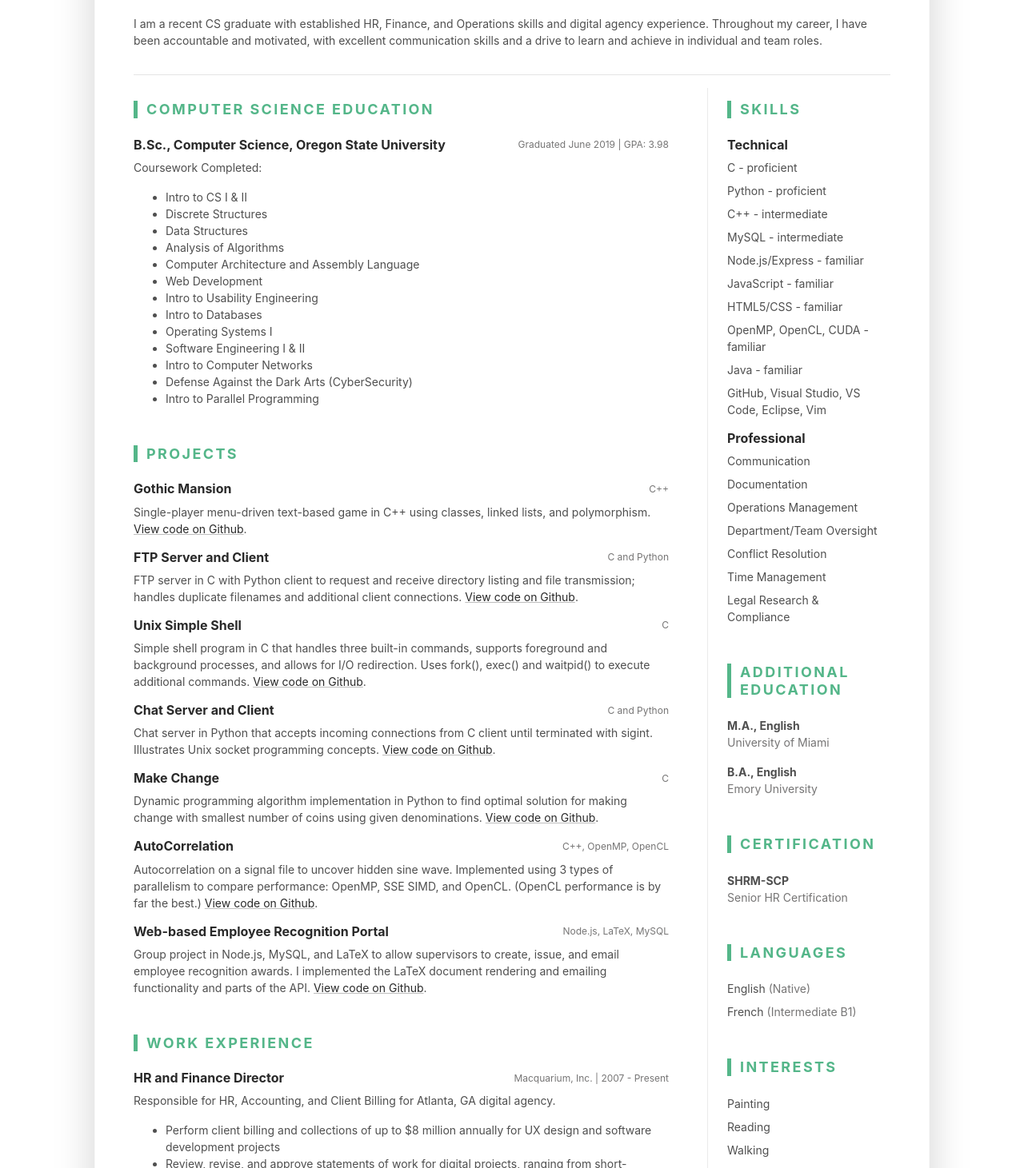
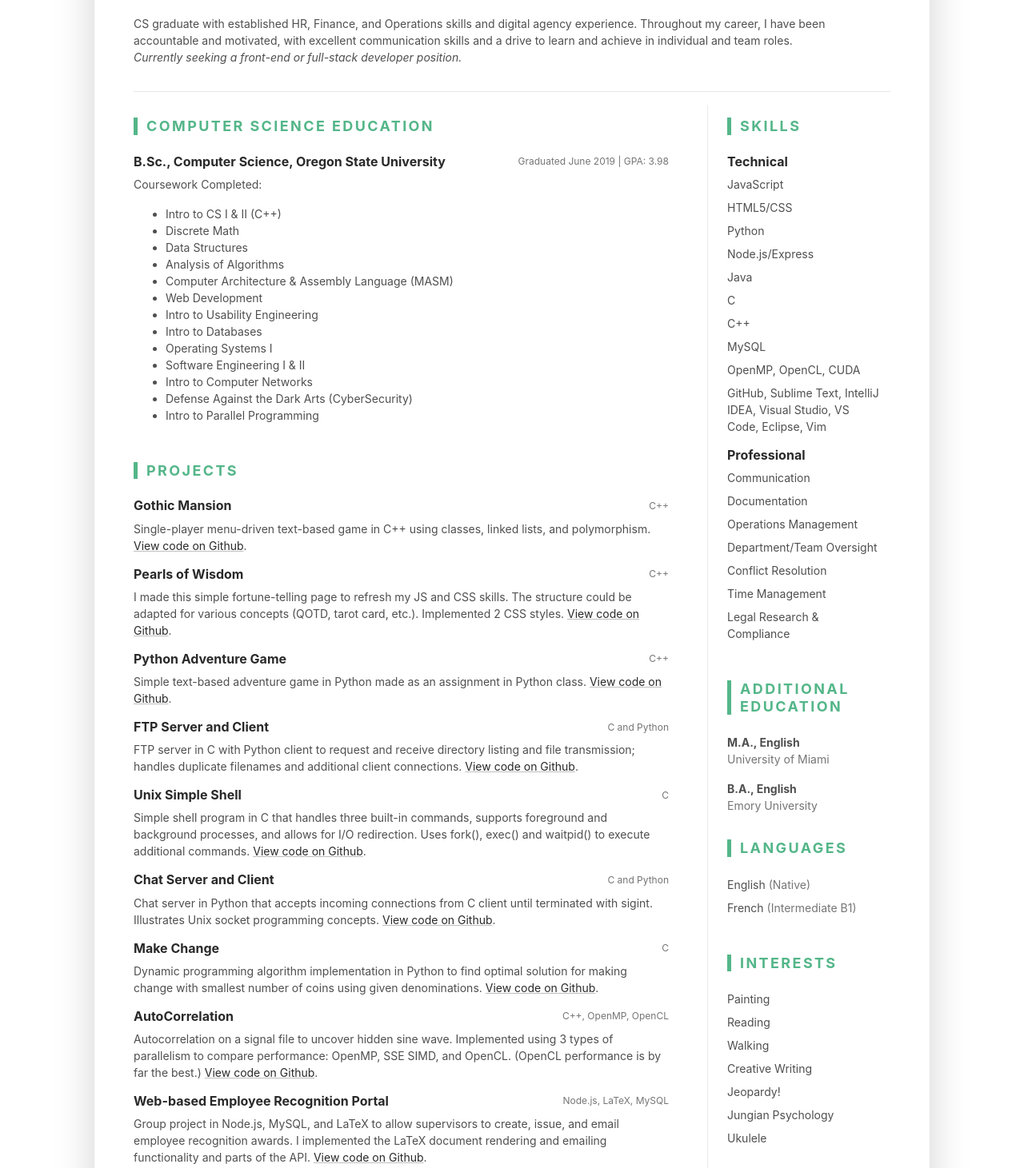
Before and after one commit to mcclungc/mcclungc.github.io, a plain HTML site: page index.html in a window 1280 px wide. Shown: the part 223-1684 px from the top of the page at 80% size. Drawn offline with Linux system fonts and the light colour scheme.

Commit message:
update July 2022

```diff
--- a/index.html
+++ b/index.html
@@ -30,7 +30,7 @@
 					<div class="row align-items-center">
 						<div class="resume-title col-12 col-md-6 col-lg-8 col-xl-9">
 							<h2 class="resume-name mb-0 text-uppercase">Connie McClung</h2>
-							<div class="resume-tagline mb-3 mb-md-0">Software Engineer</div>
+							<div class="resume-tagline mb-3 mb-md-0">Software Developer</div>
 						</div><!--//resume-title-->
 						<div class="resume-contact col-12 col-md-6 col-lg-4 col-xl-3">
 							<ul class="list-unstyled mb-0">
@@ -48,7 +48,7 @@
 					<div class="media flex-column flex-md-row align-items-center"><!--
 						<img class="resume-profile-image mb-3 mb-md-0 mr-md-5 ml-md-0 rounded mx-auto" src="assets/images/resume-profile.png" alt="image">-->
 						<div class="media-body text-left">
-							<p class="mb-0">I am a recent CS graduate with established HR, Finance, and Operations skills and digital agency experience. Throughout my career, I have been accountable and motivated, with excellent communication skills and a drive to learn and achieve in individual and team roles.  </p>
+							<p class="mb-0">CS graduate with established HR, Finance, and Operations skills and digital agency experience. Throughout my career, I have been accountable and motivated, with excellent communication skills and a drive to learn and achieve in individual and team roles. <br> <em>Currently seeking a front-end or full-stack developer position.</em> </p>
 						</div><!--//media-body-->
 					</div>
 				</div><!--//resume-intro-->
@@ -68,11 +68,11 @@
 										<p>Coursework Completed:
 										</p>
 										<ul class="resume-list">
-											<li>Intro to CS I & II</li>
-											<li>Discrete Structures</li>
+											<li>Intro to CS I & II (C++)</li>
+											<li>Discrete Math</li>
 											<li>Data Structures</li>
 											<li>Analysis of Algorithms</li>
-											<li>Computer Architecture and Assembly Language</li>
+											<li>Computer Architecture & Assembly Language (MASM)</li>
 											<li>Web Development</li>
 											<li>Intro to Usability Engineering</li>
 											<li>Intro to Databases</li>
@@ -89,26 +89,48 @@
 
 							<section class="project-section py-3">
 								<h3 class="text-uppercase resume-section-heading mb-4">Projects</h3>
+
+								<!--//item-->
 								<div class="item mb-3">
 									<div class="item-heading row align-items-center mb-2">
 										<h4 class="item-title col-12 col-md-6 col-lg-8 mb-2 mb-md-0">Gothic Mansion</h4>
 										<div class="item-meta col-12 col-md-6 col-lg-4 text-muted text-left text-md-right">C++</div>
-
 									</div>
 									<div class="item-content">
 										<p>Single-player menu-driven text-based game in C++ using classes, linked lists, and polymorphism. <a href="https://github.com/mcclungc/GothicMansion" class="theme-link">View code on Github</a>. </p>
 									</div>
-								</div><!--//item-->
+								</div>
+								<!--//item-->
+								<div class="item mb-3">
+									<div class="item-heading row align-items-center mb-2">
+										<h4 class="item-title col-12 col-md-6 col-lg-8 mb-2 mb-md-0">Pearls of Wisdom</h4>
+										<div class="item-meta col-12 col-md-6 col-lg-4 text-muted text-left text-md-right">C++</div>
+									</div>
+									<div class="item-content">
+										<p>I made this simple fortune-telling page to refresh my JS and CSS skills. The structure could be adapted for various concepts (QOTD, tarot card, etc.). Implemented 2 CSS styles. <a href="https://github.com/mcclungc/pearlsOfWisdom" class="theme-link">View code on Github</a>. </p>
+									</div>
+								</div>
+									<!--//item-->
+								<div class="item mb-3">
+									<div class="item-heading row align-items-center mb-2">
+										<h4 class="item-title col-12 col-md-6 col-lg-8 mb-2 mb-md-0">Python Adventure Game</h4>
+										<div class="item-meta col-12 col-md-6 col-lg-4 text-muted text-left text-md-right">C++</div>
+									</div>
+									<div class="item-content">
+										<p>Simple text-based adventure game in Python made as an assignment in Python class. <a href="https://github.com/mcclungc/adventure.git" class="theme-link">View code on Github</a>. </p>
+									</div>
+								</div>
+								<!--//item-->
 								<div class="item">
 									<div class="item-heading row align-items-center mb-2">
 										<h4 class="item-title col-12 col-md-6 col-lg-8 mb-2 mb-md-0">FTP Server and Client</h4>
 										<div class="item-meta col-12 col-md-6 col-lg-4 text-muted text-left text-md-right">C and Python</div>
-
 									</div>
 									<div class="item-content">
 										<p>FTP server in C with Python client to request and receive directory listing and file transmission; handles duplicate filenames and additional client connections. <a href="https://github.com/mcclungc/FTPServer" class="theme-link">View code on Github</a>. </p>
 									</div>
-								</div><!--//item-->
+								</div>
+								<!--//item-->
 								<div class="item">
 									<div class="item-heading row align-items-center mb-2">
 										<h4 class="item-title col-12 col-md-6 col-lg-8 mb-2 mb-md-0">Unix Simple Shell</h4>
@@ -160,7 +182,7 @@
 											<div class="item mb-3">
 												<div class="item-heading row align-items-center mb-2">
 													<h4 class="item-title col-12 col-md-6 col-lg-8 mb-2 mb-md-0">HR and Finance Director</h4>
-													<div class="item-meta col-12 col-md-6 col-lg-4 text-muted text-left text-md-right">Macquarium, Inc. | 2007 - Present</div>
+													<div class="item-meta col-12 col-md-6 col-lg-4 text-muted text-left text-md-right">Macquarium | 2007 - present</div>
 
 												</div>
 												<div class="item-content">
@@ -169,7 +191,10 @@
 													<ul class="resume-list">
 														<li>Perform client billing and collections of up to $8 million annually for UX design and software development projects</li>
 														<li>Review, revise, and approve statements of work for digital projects, ranging from short-duration discovery engagements to multi-year full-SDLC projects with budgets exceeding $2 million</li>
-														<li>Consult as HR business partner to front-line managers and executive management on employment law and HR best practices related to permanent and contingent workforce onboarding, offboarding, and performance management</li>
+														<li>Manage staffing for approximately 15 delivery projects</li>
+														<li>Contribute as copywriter on client-facing projects</li>
+														<li>After May 2022 acquisition by Synoptek, LLC: take the lead on project data import, support centralized billing transition, and provide project mangagement support
+
 													</ul>
 												</div>
 											</div><!--//item-->
@@ -181,16 +206,16 @@
 								<div class="item">
 									<h4 class="item-title">Technical</h4>
 									<ul class="list-unstyled resume-skills-list">
-										<li class="mb-2">C - proficient</li>
-										<li class="mb-2">Python - proficient</li>
-										<li class="mb-2">C++ - intermediate</li>
-										<li class="mb-2">MySQL - intermediate</li>
-										<li class="mb-2">Node.js/Express - familiar</li>
-										<li class="mb-2">JavaScript - familiar</li>
-										<li class="mb-2">HTML5/CSS - familiar</li>
-										<li class="mb-2">OpenMP, OpenCL, CUDA - familiar</li>
-										<li class="mb-2">Java - familiar</li>
-										<li class="mb-2">GitHub, Visual Studio, VS Code, Eclipse, Vim</li>
+										<li class="mb-2">JavaScript</li>
+										<li class="mb-2">HTML5/CSS</li>
+										<li class="mb-2">Python</li>
+										<li class="mb-2">Node.js/Express</li>
+										<li class="mb-2">Java</li>
+										<li class="mb-2">C</li>
+										<li class="mb-2">C++</li>
+										<li class="mb-2">MySQL</li>
+										<li class="mb-2">OpenMP, OpenCL, CUDA</li>
+										<li class="mb-2">GitHub, Sublime Text, IntelliJ IDEA, Visual Studio, VS Code, Eclipse, Vim</li>
 										</ul>
 									</div><!--//item-->
 									<div class="item">
@@ -205,7 +230,7 @@
 											<li class="mb-2">Legal Research & Compliance</li>
 											</ul>
 										</div><!--//item-->
-									</section><!--//skills-section-->
+									</section><!--//education-section-->
 									<section class="education-section py-3">
 										<h3 class="text-uppercase resume-section-heading mb-4">Additional Education</h3>
 										<ul class="list-unstyled resume-education-list">
@@ -218,23 +243,14 @@
 												<div class="resume-degree-org text-muted">Emory University</div>
 											</li>
 										</ul>
-									</section><!--//education-section-->
-									<section class="education-section py-3">
-										<h3 class="text-uppercase resume-section-heading mb-4">Certification</h3>
-										<ul class="list-unstyled resume-awards-list">
-											<li class="mb-3">
-												<div class="font-weight-bold">SHRM-SCP</div>
-												<div class="text-muted">Senior HR Certification</div>
-											</li>
-										</ul>
-									</section><!--//education-section-->
+									<!--//skills-section-->
 									<section class="skills-section py-3">
 										<h3 class="text-uppercase resume-section-heading mb-4">Languages</h3>
 										<ul class="list-unstyled resume-lang-list">
 											<li class="mb-2">English <span class="text-muted">(Native)</span></li>
 											<li>French <span class="text-muted">(Intermediate B1)</span></li>
 										</ul>
-									</section><!--//certificates-section-->
+									</section><!--//interests-section-->
 									<section class="skills-section py-3">
 										<h3 class="text-uppercase resume-section-heading mb-4">Interests</h3>
 										<ul class="list-unstyled resume-interests-list mb-0">
@@ -242,8 +258,11 @@
 											<li class="mb-2">Reading</li>
 											<li class="mb-2">Walking</li>
 											<li class="mb-2">Creative Writing</li>
+											<li class="mb-2">Jeopardy!</li>
+											<li class="mb-2">Jungian Psychology</li>
+											<li class="mb-2">Ukulele</li>
 										</ul>
-									</section><!--//certificates-section-->
+									</section>
 
 								</aside><!--//resume-aside-->
 							</div><!--//row-->
```
